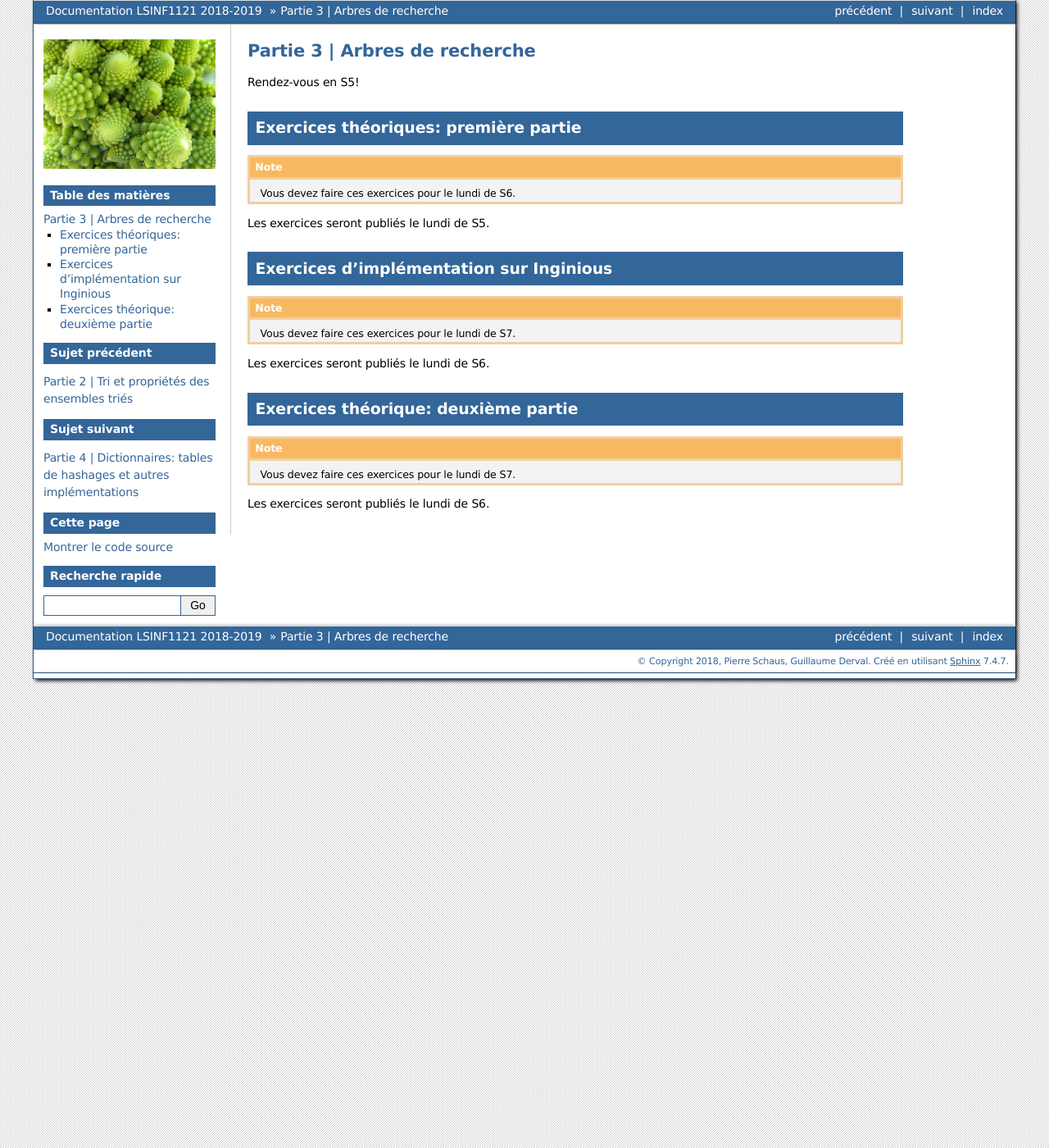
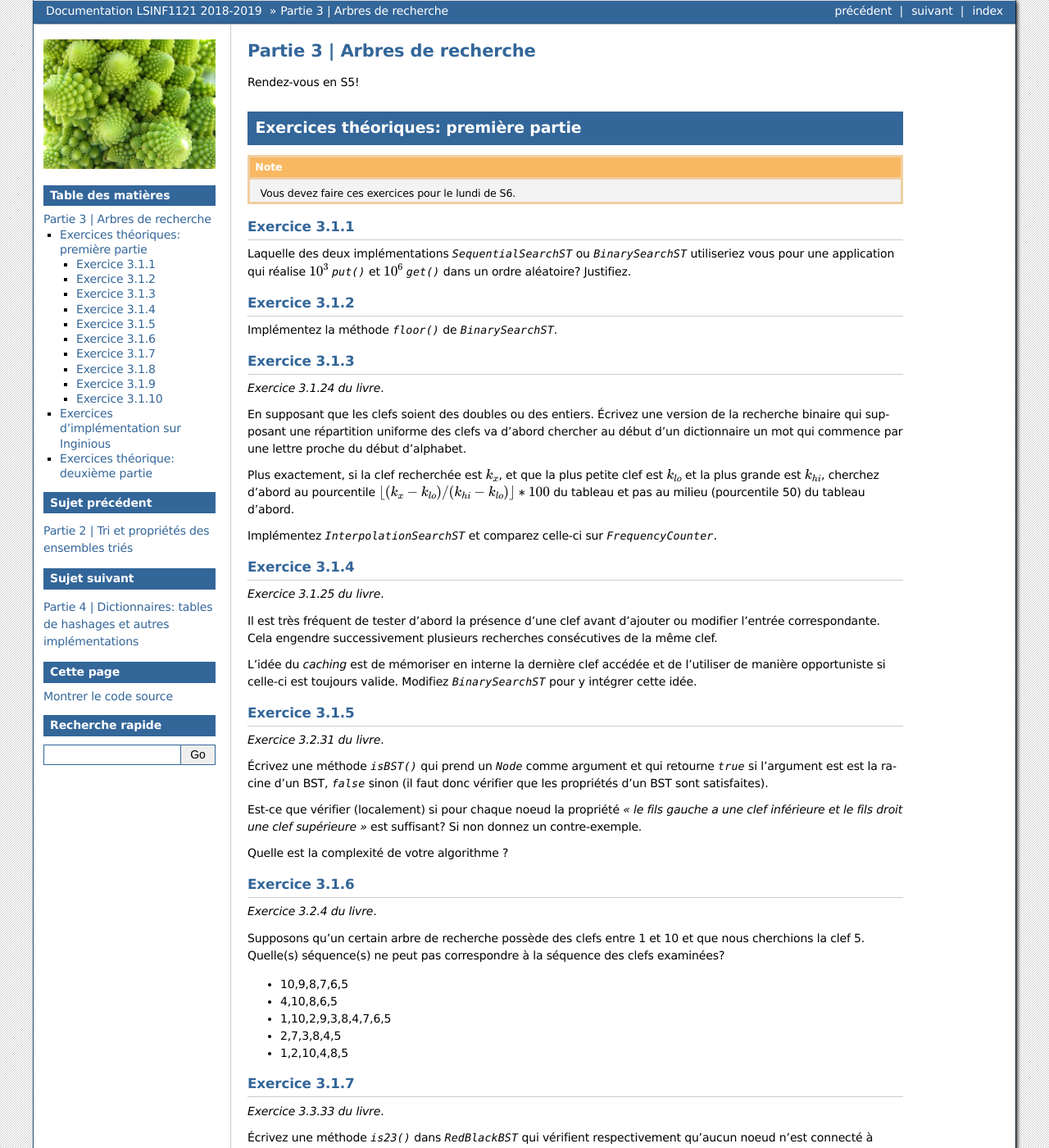
Before and after one commit to pschaus/LINFO1121, a Sphinx documentation site: the page built from source/part3/index.rst, in a window 1280 px wide and 1400 px high. Shown: the whole window at 82% size. Built offline with Sphinx 7.4.7, drawn with Linux system fonts in a browser that asks for light colours; some of the changed text lies outside the part shown.

Commit message:
Add part 3

```diff
--- a/source/part3/index.rst
+++ b/source/part3/index.rst
@@ -12,7 +12,105 @@ Exercices théoriques: première partie
 .. note::
    Vous devez faire ces exercices pour le lundi de S6.
 
-Les exercices seront publiés le lundi de S5.
+Exercice 3.1.1
+""""""""""""""
+
+Laquelle des deux implémentations `SequentialSearchST` ou `BinarySearchST` utiliseriez vous pour une application
+qui réalise :math:`10^3` `put()` et :math:`10^6` `get()` dans un ordre aléatoire? Justifiez.
+
+Exercice 3.1.2
+""""""""""""""
+
+Implémentez la méthode `floor()` de `BinarySearchST`.
+
+Exercice 3.1.3
+"""""""""""""""
+
+*Exercice 3.1.24 du livre*.
+
+En supposant que les clefs soient des doubles ou des entiers. Écrivez une version de la recherche binaire qui supposant
+une répartition uniforme des clefs va d'abord chercher au début d'un dictionnaire un mot qui commence par une lettre
+proche du début d'alphabet.
+
+Plus exactement, si la clef recherchée est :math:`k_x`, et que la plus petite clef est :math:`k_{lo}` et la plus grande
+est :math:`k_{hi}`, cherchez d'abord au pourcentile :math:`\lfloor(k_x-k_{lo})/(k_{hi}-k_{lo}) \rfloor * 100` du tableau
+et pas au milieu (pourcentile 50) du tableau d'abord.
+
+Implémentez `InterpolationSearchST` et comparez celle-ci sur `FrequencyCounter`.
+
+Exercice 3.1.4
+"""""""""""""""
+
+*Exercice 3.1.25 du livre*.
+
+Il est très fréquent de tester d'abord la présence d'une clef avant d'ajouter ou modifier l'entrée correspondante. Cela
+engendre successivement plusieurs recherches consécutives de la même clef.
+
+L'idée du *caching* est de mémoriser en interne la dernière clef accédée
+et de l'utiliser de manière opportuniste si celle-ci est toujours valide.
+Modifiez `BinarySearchST` pour y intégrer cette idée.
+
+Exercice 3.1.5
+""""""""""""""
+
+*Exercice 3.2.31 du livre*.
+
+Écrivez une méthode `isBST()` qui prend un `Node` comme argument et qui retourne `true` si l'argument est est la racine
+d'un BST, `false` sinon (il faut donc vérifier que les propriétés d'un BST sont satisfaites).
+
+Est-ce que vérifier (localement) si pour chaque noeud la propriété *"le fils gauche a une clef inférieure et le fils
+droit une clef supérieure"* est suffisant? Si non donnez un contre-exemple.
+
+Quelle est la complexité de votre algorithme ?
+
+Exercice 3.1.6
+""""""""""""""
+
+*Exercice 3.2.4 du livre*.
+
+Supposons qu'un certain arbre de recherche possède des clefs entre 1 et 10 et que nous cherchions la clef 5.
+Quelle(s) séquence(s) ne peut pas correspondre à la séquence des clefs examinées?
+
+* 10,9,8,7,6,5
+* 4,10,8,6,5
+* 1,10,2,9,3,8,4,7,6,5
+* 2,7,3,8,4,5
+* 1,2,10,4,8,5
+
+Exercice 3.1.7
+""""""""""""""
+
+*Exercice 3.3.33 du livre*.
+
+Écrivez une méthode `is23()` dans `RedBlackBST` qui vérifient respectivement qu'aucun noeud n'est connecté
+à deux liens rouges et qu'il n'y a pas de lien rouge vers la droite.
+Écrivez aussi une méthode `isBalanced()` qui vérifie que tout chemin depuis la racine vers vers un lien null a le
+même nombre de liens noirs. Finalement combinez `isBST(),is23()` et `isBalanced()` pour implémenter `isRedBlackBST()`.
+
+Exercice 3.1.8
+""""""""""""""
+
+Comment faire pour énumérer en ordre croissant toutes les clés mémorisées
+dans un arbre binaire de recherche ? Quelle est la complexité temporelle de
+cette opération ? Justifiez votre réponse.
+
+Exercice 3.1.9
+""""""""""""""
+
+Partant d'un arbre binaire de recherche initialement vide, comment se présente l'arbre
+après y avoir inséré les clés 12, 5, 10, 3, 13, 14, 15, 17, 18, 15 ? Pour les mêmes données comment se présenterait
+l'arbre finalement obtenu s'il s'agissait d'un 2-3 arbre ?
+
+Cet exemple illustre-t-il les avantages ou inconvénients de ces différentes structures de données ? Pourquoi ?
+
+Exercice 3.1.10
+"""""""""""""""
+
+Lequel ou lesquels de ces arbres est(sont) red-black? Pour chacun, dessiner la correspondance vers un 2-3 tree
+(décrite p432).
+
+.. image:: rbtree.png
+    :alt: Arbres
 
 Exercices d'implémentation sur Inginious
 ==========================================
```
Also changed, not shown: source/part3/rbtree.png (added).
